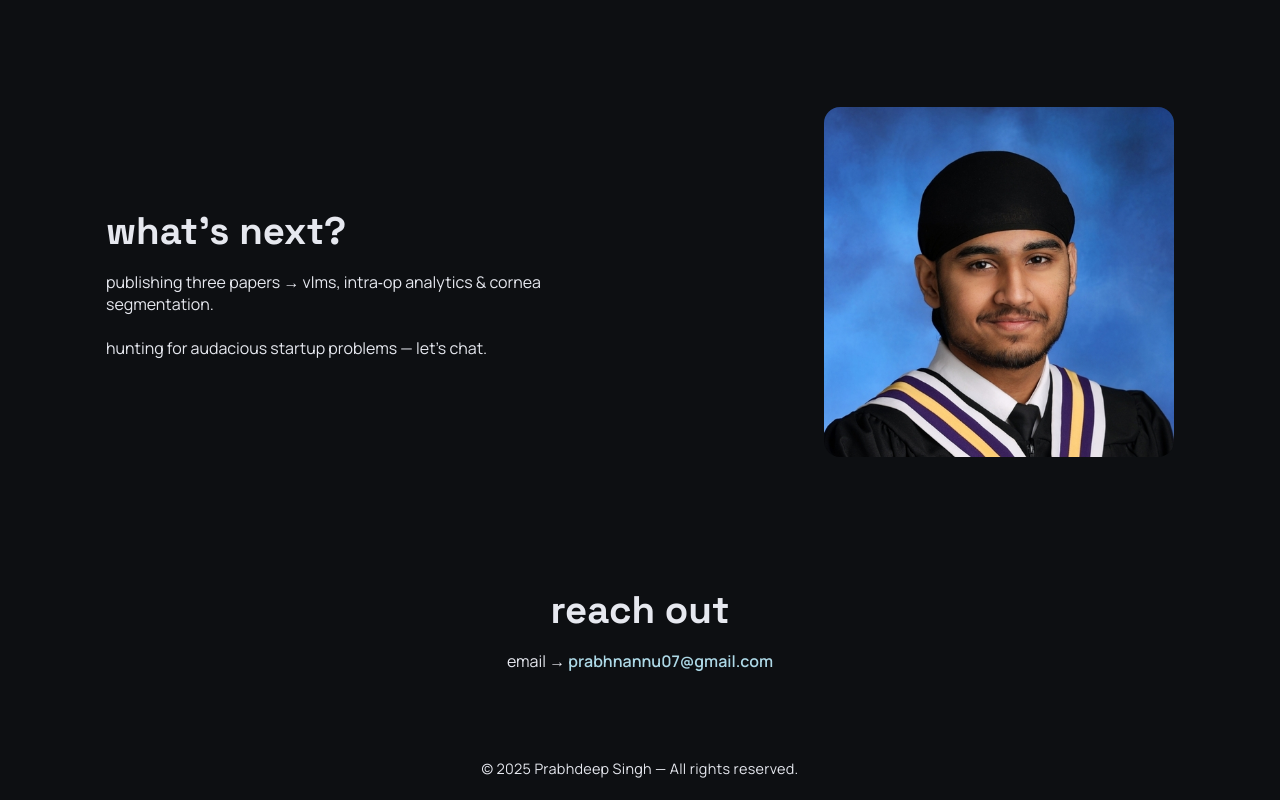
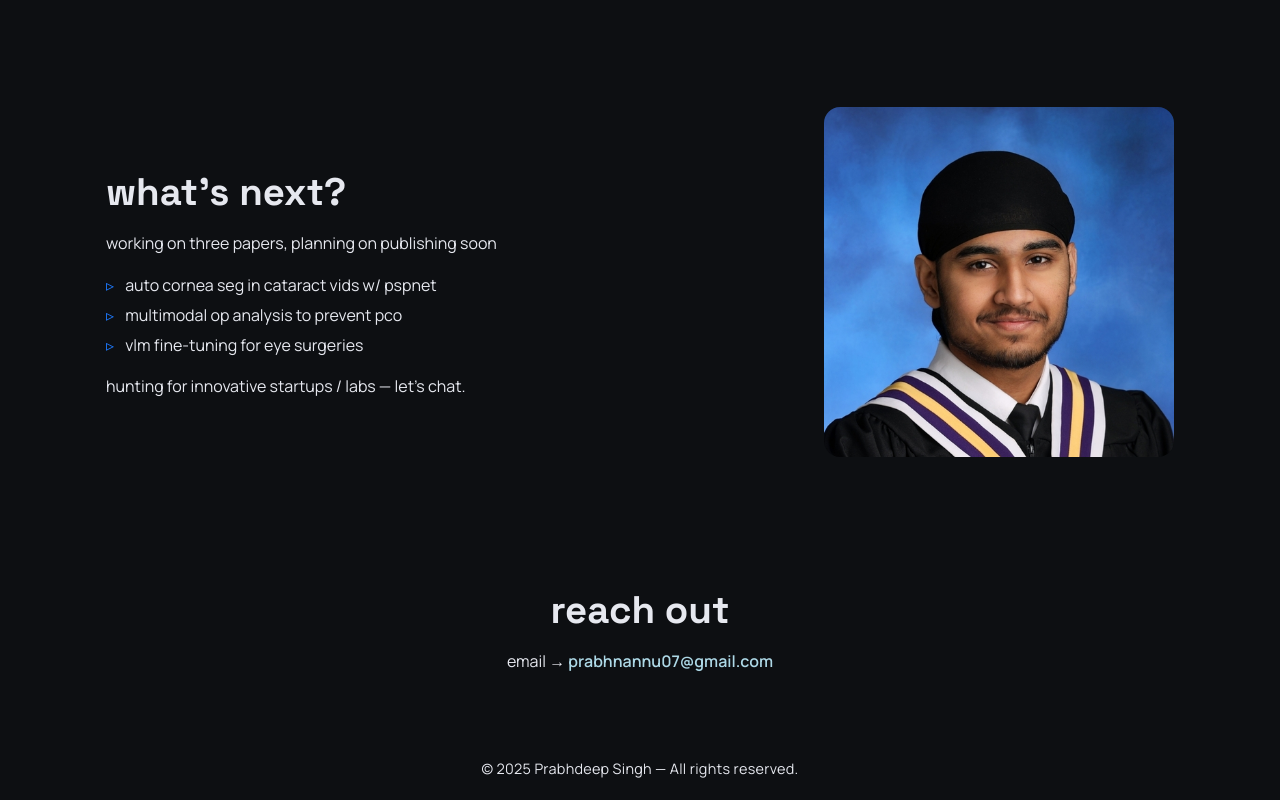
Before and after one commit to prabhxyz/prabhxyz.github.io, a plain HTML site: page index.html in a window 1280 px wide. Shown: the part 2134-2934 px from the top of the page. Drawn offline with Linux system fonts and the light colour scheme.

Commit message:
Update future info

```diff
--- a/index.html
+++ b/index.html
@@ -145,8 +145,13 @@
   <section id="future" class="wrapper two-col align-center">
     <div>
       <h2>what’s next?</h2>
-      <p>publishing three papers → vlms, intra‑op analytics & cornea segmentation.</p><br>
-      <p>hunting for audacious startup problems — let’s chat.</p>
+      <p>working on three papers, planning on publishing soon</p>
+      <ul class="bullets">
+        <li>auto cornea seg in cataract vids w/ pspnet</li>
+        <li>multimodal op analysis to prevent pco</li>
+        <li>vlm fine-tuning for eye surgeries</li>
+      </ul>
+      <p>hunting for innovative startups / labs — let’s chat.</p>
     </div>
     <img class="future-img" src="images/future.jpg" alt="">
   </section>
```
